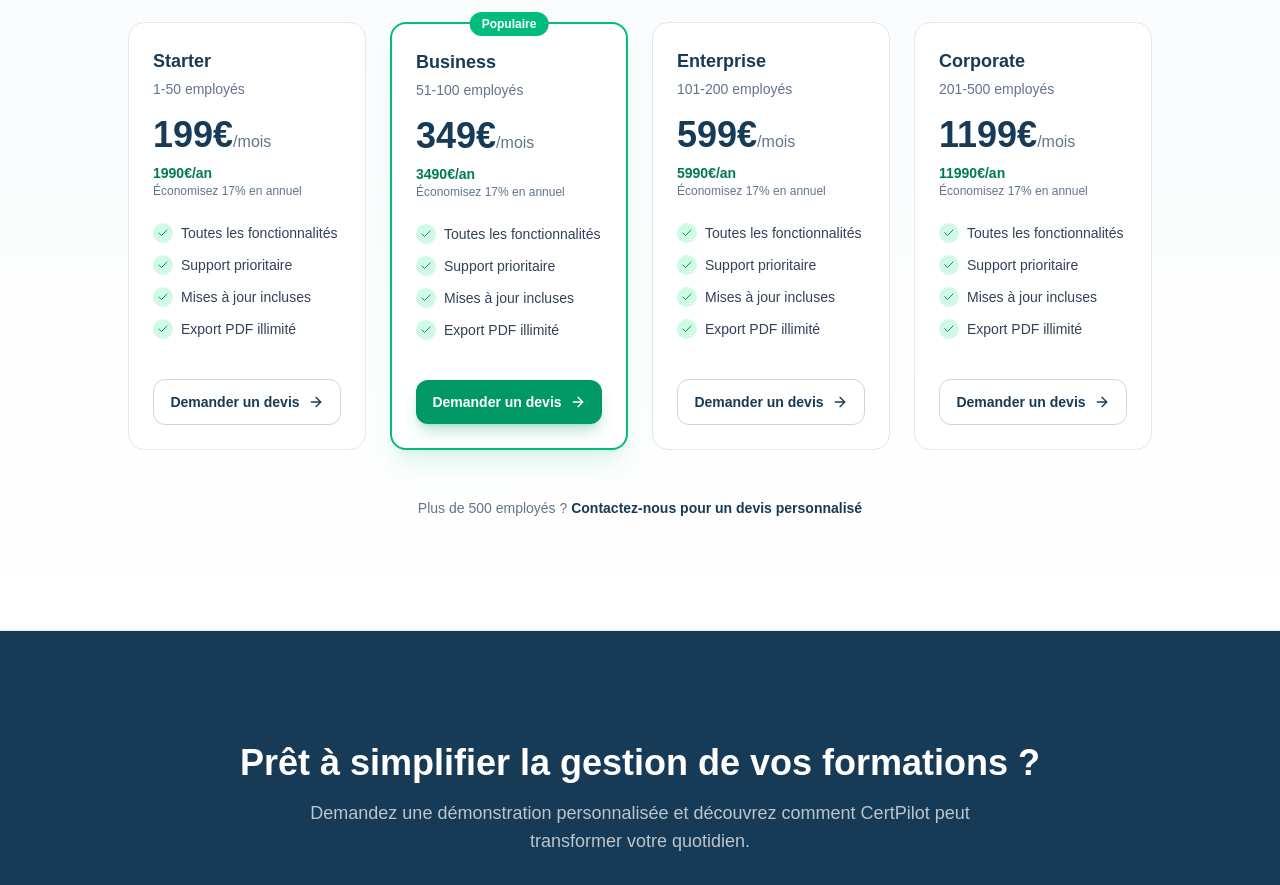
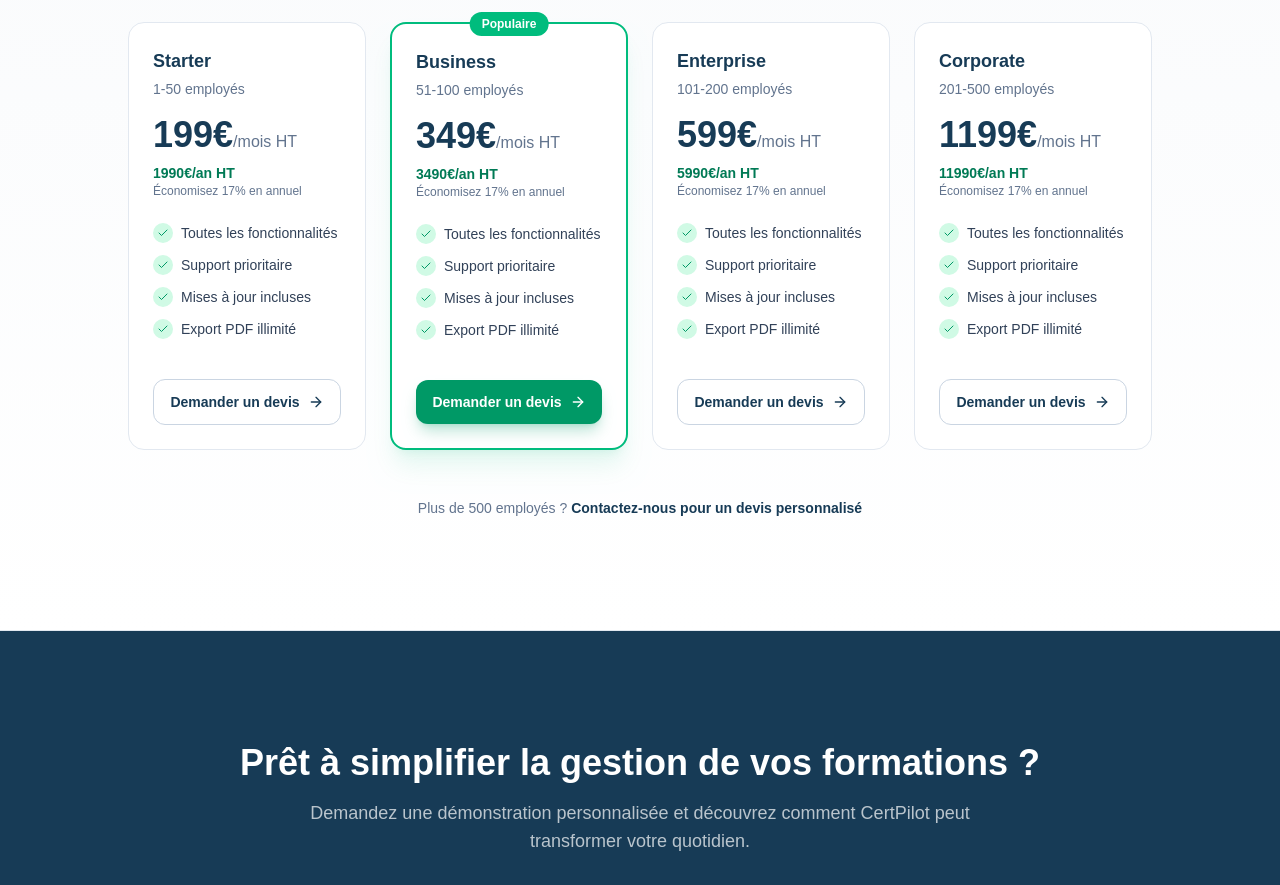
Before and after one commit to LouisP14/CertPilot, a Next.js app: page / in a window 1280 px wide. Shown: the part 3940-4825 px from the top of the page. Built offline with nearby package versions, Linux system fonts and the light colour scheme; no server answers.

Commit message:
feat: add HT mention to meta description and FAQ JSON-LD

```diff
--- a/src/app/page.tsx
+++ b/src/app/page.tsx
@@ -22,7 +22,7 @@ export const metadata: Metadata = {
   title:
     "CertPilot - Gestion des Formations et Habilitations | Logiciel SaaS B2B",
   description:
-    "CertPilot centralise la gestion de vos habilitations et formations professionnelles. Alertes automatiques, convocations, signatures électroniques, passeport formation PDF. Solution B2B à partir de 199€/mois.",
+    "CertPilot centralise la gestion de vos habilitations et formations professionnelles. Alertes automatiques, convocations, signatures électroniques, passeport formation PDF. Solution B2B à partir de 199€ HT/mois.",
   alternates: {
     canonical: "/",
   },
@@ -156,7 +156,7 @@ function JsonLd() {
             name: "Combien coûte CertPilot ?",
             acceptedAnswer: {
               "@type": "Answer",
-              text: "CertPilot propose des plans à partir de 199€/mois pour 1 à 50 employés. Le plan Business (51-100 employés) est à 349€/mois, Enterprise (101-200) à 599€/mois et Corporate (201-500) à 1199€/mois. Toutes les fonctionnalités sont incluses dans chaque plan.",
+              text: "CertPilot propose des plans à partir de 199€ HT/mois pour 1 à 50 employés. Le plan Business (51-100 employés) est à 349€ HT/mois, Enterprise (101-200) à 599€ HT/mois et Corporate (201-500) à 1199€ HT/mois. Toutes les fonctionnalités sont incluses dans chaque plan.",
             },
           },
           {
@@ -825,11 +825,11 @@ function PricingCard({
 
       <div className="mt-4">
         <span className="text-4xl font-black text-[#173B56]">{price}€</span>
-        <span className="text-slate-500">/mois</span>
+        <span className="text-slate-500">/mois HT</span>
       </div>
 
       <p className="mt-2 text-sm font-semibold text-emerald-700">
-        {yearlyPrice}€/an
+        {yearlyPrice}€/an HT
       </p>
       <p className="text-xs text-slate-500">Économisez 17% en annuel</p>
 
```
